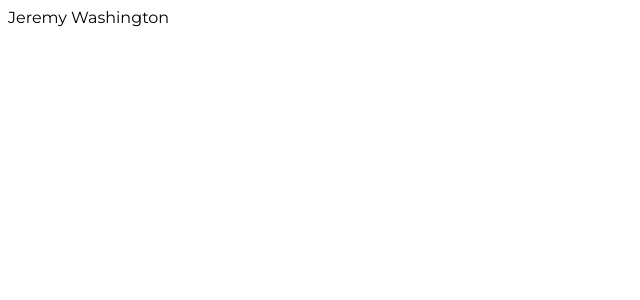
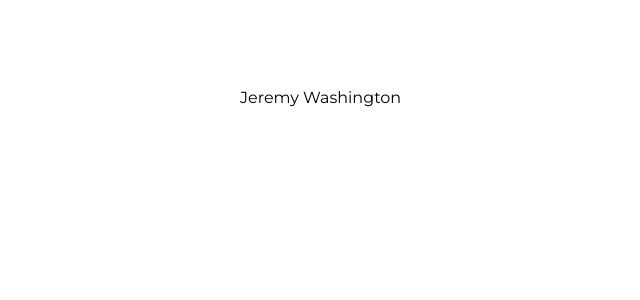
Before and after one commit to Uvacoder/test-vsc-github, a Next.js app: page / in a window 1280 px wide. Shown: the top 300 px of the page, without its empty margins (0-640 px from the left). Built offline with nearby package versions, Linux system fonts and the light colour scheme.

Commit message:
add basic styles to index pages

```diff
--- a/pages/_document.js
+++ b/pages/_document.js
@@ -22,6 +22,7 @@ export default class MyDocument extends Document {
 				<style global jsx>{`
       body{
       	font-family: 'Montserrat', sans-serif;
+      	padding: 5rem;
       	}
     `}</style>
 			</html>
--- a/pages/index.js
+++ b/pages/index.js
@@ -8,9 +8,19 @@ class Index extends React.Component {
 	render() {
 		const { stars } = this.props;
 		return (
-			<div>
+			<div className="container">
 				<Title />
+				<style jsx>
+					{`
+						.container{
+							  padding: 0;
+								max-width: 800px;
+								margin: 0 auto;
+						}
+					`}
+    	</style>
 			</div>
+
 		);
 	}
 }
```
